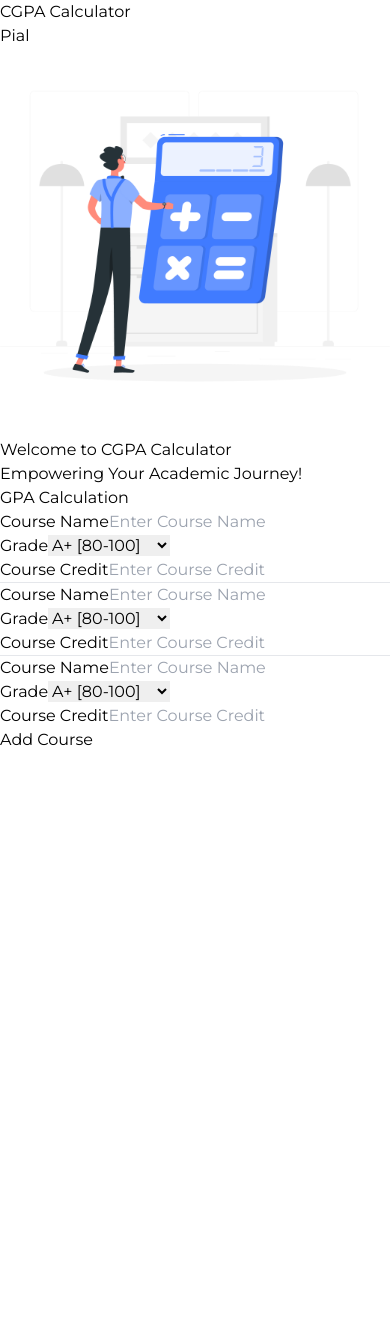
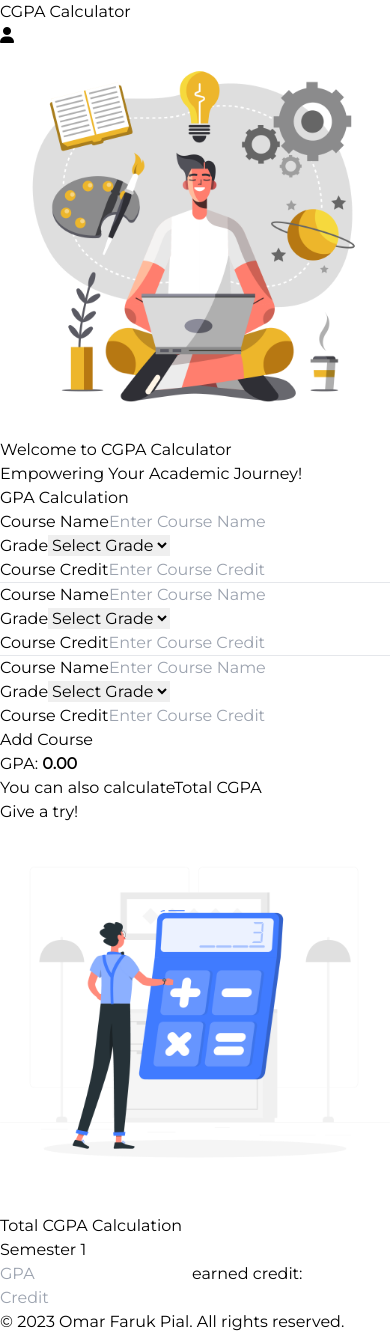
Before and after one commit to omarfarukpial/cgpa-react-laravel, a React (Vite) app in the folder client/: page / in a window 390 px wide. Before the commit the page ends 844 px from the top, so only its background shows below. Built offline with nearby package versions, Linux system fonts and the light colour scheme.

Commit message:
Second Hero updated and Total CGPA Cacl inprogress

```diff
--- a/client/index.html
+++ b/client/index.html
@@ -9,7 +9,7 @@
     <link rel="preconnect" href="https://fonts.googleapis.com">
     <link rel="preconnect" href="https://fonts.gstatic.com" crossorigin>
     <link href="https://fonts.googleapis.com/css2?family=Montserrat&display=swap" rel="stylesheet">
-
+    <script src="https://kit.fontawesome.com/c045880d2c.js" crossorigin="anonymous"></script>
   </head>
   <body>
     <div id="root"></div>
--- /dev/null
+++ b/client/src/components/CgpaForm.jsx
@@ -0,0 +1,17 @@
+import Semesterinput from "./Semesterinput";
+
+
+export default function CgpaForm() {
+  return (
+    <>
+
+        <div className=' bg-slate-200 text-center p-4 text-xl font-extrabold mt-8 md:text-3xl'>
+            Total CGPA Calculation
+        </div>
+        <div className="container mx-auto my-2 p-6 bg-gray-100 rounded-lg">
+            <Semesterinput/>
+        </div>
+
+    </>
+  )
+}
--- /dev/null
+++ b/client/src/components/Footer.jsx
@@ -0,0 +1,9 @@
+export default function Footer () {
+    return (
+      <footer className="mt-7 bg-slate-800 py-4 text-center bottom-0 rounded-lg">
+        <p className="text-sm text-white">
+          © {new Date().getFullYear()} Omar Faruk Pial. All rights reserved.
+        </p>
+      </footer>
+    );
+  }
--- /dev/null
+++ b/client/src/components/GpaForm.jsx
@@ -0,0 +1,114 @@
+import React, { useState, useEffect } from 'react';
+import Courseinput from './Courseinput';
+
+export default function GpaForm() {
+  const initialCourses = [
+    { courseName: '', credit: '', grade: '' },
+    { courseName: '', credit: '', grade: '' },
+    { courseName: '', credit: '', grade: '' },
+  ];
+  const [courses, setCourses] = useState(initialCourses);
+  const [showRemoveButton, setShowRemoveButton] = useState(false);
+  const [cgpa, setCGPA] = useState('0.00');
+
+  useEffect(() => {
+    const calculateCGPA = () => {
+
+      const totalCreditPoints = courses.reduce(
+        (sum, course) => {
+          const credit = parseFloat(course.credit) || 0;
+          const grade = parseFloat(course.grade) || 0;
+          console.log(`Credit: ${credit}, Grade: ${grade}`);
+          return sum + credit * grade;
+        },
+        0
+      );
+
+      const totalCredits = courses.reduce(
+        (sum, course) => {
+          const credit = parseFloat(course.credit) || 0;
+          console.log(`Credit: ${credit}`);
+          return sum + credit;
+        },
+        0
+      );
+
+
+      return totalCreditPoints / totalCredits;
+    };
+
+    setShowRemoveButton(courses.length > 3);
+    setCGPA(calculateCGPA().toFixed(2));
+  }, [courses]);
+
+
+  const handleAddCourse = () => {
+    setCourses(prevCourses => [...prevCourses, { courseName: '', credit: '', grade: '' }]);
+  };
+
+  const handleRemoveCourse = () => {
+    if (courses.length > 3) {
+      setCourses(prevCourses => prevCourses.slice(0, -1));
+    }
+  };
+
+  const handleChangeCourse = (index, fieldName, value) => {
+    const updatedCourses = [...courses];
+    updatedCourses[index][fieldName] = value;
+    setCourses(updatedCourses);
+  };
+
+  return (
+    <>
+        <div className=' bg-slate-200 text-center p-4 text-xl font-extrabold mt-8 md:text-3xl'>
+            GPA Calculation
+        </div>
+
+        <div className="container mx-auto my-2 p-6 bg-gray-100 rounded-lg">
+            <div className="flex flex-col gap-6">
+                {/* Render Courseinput components based on courses */}
+                {courses.map((course, index) => (
+                <React.Fragment key={index}>
+                    {/* Course Input */}
+                    <Courseinput
+                    courseName={course.courseName}
+                    credit={course.credit}
+                    grade={course.grade}
+                    onCourseChange={(fieldName, value) => handleChangeCourse(index, fieldName, value)}
+                    />
+
+                    {/* Divider */}
+                    {index !== courses.length - 1 && <hr className="border-t-2 border-gray-300" />}
+                </React.Fragment>
+                ))}
+            </div>
+
+            {/* "Add Course" Button */}
+            <button
+                className="px-4 py-2 mt-6 mr-4 bg-slate-800 text-white rounded-md hover:bg-slate-900 focus:outline-none"
+                onClick={handleAddCourse}
+            >
+                Add Course
+            </button>
+
+            {/* "Remove Course" Button (Show only when courses.length > 3) */}
+            {showRemoveButton && (
+                <button
+                className="px-4 py-2 my-2 bg-red-500 text-white rounded-md hover:bg-red-600 focus:outline-none"
+                onClick={handleRemoveCourse}
+                >
+                Remove
+                </button>
+            )}
+
+            {/* CGPA Display */}
+            <div className="my-4 text-3xl">
+                GPA: <strong>  {isNaN(cgpa) ? '0.00' : cgpa} </strong>
+            </div>
+        </div>
+
+
+    </>
+
+  );
+}
--- a/client/src/components/Hero1.jsx
+++ b/client/src/components/Hero1.jsx
@@ -1,15 +1,15 @@
-import calculationPic from '../assets/calculationPic.png'
+import hero1 from '../assets/hero1.png'
 export default function Hero1() {
   return (
-    <div className="max-w-full flex flex-col md:flex-row ">
-    <div className="flex-1 flex items-center justify-center">
-        <img src={calculationPic} alt="Illustration" />
+    <div className="max-w-full  h-[calc(100vh-74px)] overflow-auto flex flex-col md:flex-row">
+      <div className="select-none flex-1 flex items-center justify-center">
+          <img src={hero1} alt="Illustration" onContextMenu={(e) => e.preventDefault()}/>
       </div>
-    <div className="select-noneflex-1 flex flex-col items-center justify-center">
-        <div className='select-none py-2 text-2xl md:text-4xl font-extrabold'>
+      <div className="select-none flex-1 flex flex-col items-center justify-center">
+          <div className='select-none text-xl py-2  md:text-4xl font-extrabold'>
               Welcome to <span className='italic text-orange-500'>CGPA Calculator</span>
           </div>
-        <div className='select-none py-2 animate-pulse text-slate-700 text-lg md:text-2xl font-extrabold'>
+          <div className='select-none text-sm py-2 animate-pulse text-slate-700  md:text-2xl font-extrabold'>
               Empowering Your Academic Journey!
           </div>
       </div>
--- /dev/null
+++ b/client/src/components/Hero2.jsx
@@ -0,0 +1,20 @@
+import calculationPic from '../assets/calculationPic.png';
+export default function Hero2() {
+  return (
+    <div className="max-w-full min-h-screen flex flex-col md:flex-row">
+
+        <div className="select-none flex-1 flex flex-col items-center justify-center">
+            <div className='select-none text-xl py-2  md:text-4xl font-extrabold'>
+                You can also calculate<span className='italic text-orange-500'>Total CGPA</span>
+            </div>
+            <div className='select-none text-sm py-2 animate-pulse text-slate-700  md:text-2xl font-extrabold'>
+                Give a try!
+            </div>
+        </div>
+
+        <div className="select-none flex-1 flex items-center justify-center">
+            <img src={calculationPic} alt="Illustration" onContextMenu={(e) => e.preventDefault()}/>
+        </div>
+    </div>
+  )
+}
--- a/client/src/components/Layout.jsx
+++ b/client/src/components/Layout.jsx
@@ -1,3 +1,4 @@
+import Footer from "./Footer";
 import Navbar from "./navbar";
 import Home from "./pages/Home";
 
@@ -6,7 +7,7 @@ export default function Layout() {
     <div className=" max-w-7xl p-3 mx-auto">
         <Navbar/>
         <Home/>
-
+        <Footer/>
     </div>
 
   )
--- a/client/src/components/MainForm.jsx
+++ /dev/null
@@ -1,63 +0,0 @@
-
-import React, { useState } from "react";
-import Courseinput from "./Courseinput";
-
-export default function MainForm() {
-    const [numCourses, setNumCourses] = useState(3);
-
-    const handleAddCourse = () => {
-      setNumCourses(prevNumCourses => prevNumCourses + 1);
-    };
-    const handleRemoveCourse = () => {
-        if (numCourses > 3) {
-          setNumCourses(prevNumCourses => prevNumCourses - 1);
-        }
-    };
-
-  return (
-    <>
-        <div className="min-h-screen">
-            <div className="mx-auto mt-5 text-center">
-                <h1 className="text-3xl font-extrabold">GPA Calculation</h1>
-            </div>
-            <div className="container mx-auto my-8 p-6 bg-gray-100 rounded-lg">
-                <div className="flex flex-col gap-6">
-                    {/* Render Courseinput components based on numCourses */}
-                    {Array.from({ length: numCourses }).map((_, index) => (
-                    <React.Fragment key={index}>
-                        {/* Course Input */}
-                        <Courseinput />
-
-                        {/* Divider */}
-                        {index !== numCourses - 1 && <hr className="border-t-2 border-gray-300" />}
-                    </React.Fragment>
-                    ))}
-                </div>
-
-                {/* "Add Course" Button */}
-                <button
-                    className="select-none mr-3 px-4 py-2 mt-6 bg-slate-800 text-white rounded-md hover:bg-slate-900 focus:outline-none"
-                    onClick={handleAddCourse}
-                >
-                    Add Course
-                </button>
-
-                {/* "Remove Course" Button (Show only when numCourses > 3) */}
-                {numCourses > 3 && (
-                    <button
-                    className="select-none px-4 py-2 mx-3 mt-6 bg-red-500 text-white rounded-md hover:bg-red-600 focus:outline-none"
-                    onClick={handleRemoveCourse}
-                    >
-                    Remove Course
-                    </button>
-                )}
-
-
-            </div>
-        </div>
-
-    </>
-
-
-  )
-}
--- a/client/src/components/Navbar.jsx
+++ b/client/src/components/Navbar.jsx
@@ -1,11 +1,13 @@
-
 export default function Navbar() {
   return (
-    <nav className=" px-8 py-4 bg-slate-800  flex justify-between items-center rounded-lg">
+    <nav className="nav px-4 md:px-8 py-4 bg-slate-800  flex justify-between items-center rounded-lg">
 
-        <a href={"/"}><div className="text-white text-2xl font-bold">CGPA Calculator</div></a>
-
-        <div className=" text-white text-xl ">Pial</div>
+        <a href={"/"}><div className="text-white text-xl md:text-2xl font-bold">CGPA Calculator</div></a>
+        <div className="text-white">
+          {/* <a  href="">GPA Calculator</a>
+          <a href="">CGPA Calculator</a> */}
+          <i className="fa-solid fa-user text-2xl"></i>
+        </div>
     </nav>
   )
 }
--- /dev/null
+++ b/client/src/components/Semesterinput.jsx
@@ -0,0 +1,59 @@
+import { useState } from 'react';
+
+const SemesterForm = () => {
+  // State variables to store input values
+  const [semester1GPA, setSemester1GPA] = useState('');
+  const [semester1Credit, setSemester1Credit] = useState('');
+
+  // Add more state variables and corresponding setters for additional semesters if needed.
+
+  // Function to handle input changes for Semester 1
+  const handleSemester1Change = (e) => {
+    const { name, value } = e.target;
+    if (name === 'semester1GPA') {
+      setSemester1GPA(value);
+    } else if (name === 'semester1Credit') {
+      setSemester1Credit(value);
+    }
+  };
+
+
+
+  // Add more handle change functions for additional semesters if needed.
+
+  return (
+    <div className="my-4 flex flex-col sm:flex-row justify-between gap-4">
+      {/* Semester 1 */}
+      <div className="w-full sm:w-1/3 relative">
+        <span className="font-medium">Semester 1</span>
+        <div className="flex items-center">
+          <input
+            type="number"
+            id="semester1GPA"
+            name="semester1GPA"
+            className="w-20 mr-2 border rounded-md py-2 px-4 focus:outline-none focus:ring-2 focus:ring-blue-600"
+            value={semester1GPA}
+            onChange={handleSemester1Change}
+            placeholder="GPA"
+          />
+          <span>earned credit:</span>
+          <input
+            type="number"
+            id="semester1Credit"
+            name="semester1Credit"
+            className="w-20 ml-2 border rounded-md py-2 px-4 focus:outline-none focus:ring-2 focus:ring-blue-600"
+            value={semester1Credit}
+            onChange={handleSemester1Change}
+            placeholder="Credit"
+          />
+        </div>
+      </div>
+
+
+
+      {/* Add more semesters here */}
+    </div>
+  );
+};
+
+export default SemesterForm;
--- a/client/src/components/pages/Home.jsx
+++ b/client/src/components/pages/Home.jsx
@@ -1,14 +1,15 @@
 import Hero1 from "../Hero1";
-import MainForm from "../MainForm";
+import Hero2 from "../Hero2";
+import GpaForm from "../GpaForm";
+import CgpaForm from "../CgpaForm";
 
 export default function Home() {
   return (
     <>
             <Hero1/>
-            <MainForm/>
-            {/* <div className="my-7 py-7 min-h-screen">
-                test
-            </div> */}
+            <GpaForm/>
+            <Hero2/>
+            <CgpaForm/>
     </>
 
   )
--- a/client/vite.config.js
+++ b/client/vite.config.js
@@ -4,4 +4,7 @@ import react from '@vitejs/plugin-react-swc'
 // https://vitejs.dev/config/
 export default defineConfig({
   plugins: [react()],
+  server: {
+    host: '192.168.0.105', // Replace this with your local IP address
+  },
 })
```
Also changed, not shown: client/src/assets/hero1.png (added). Lines whose indentation alone changed are shown as unchanged.
